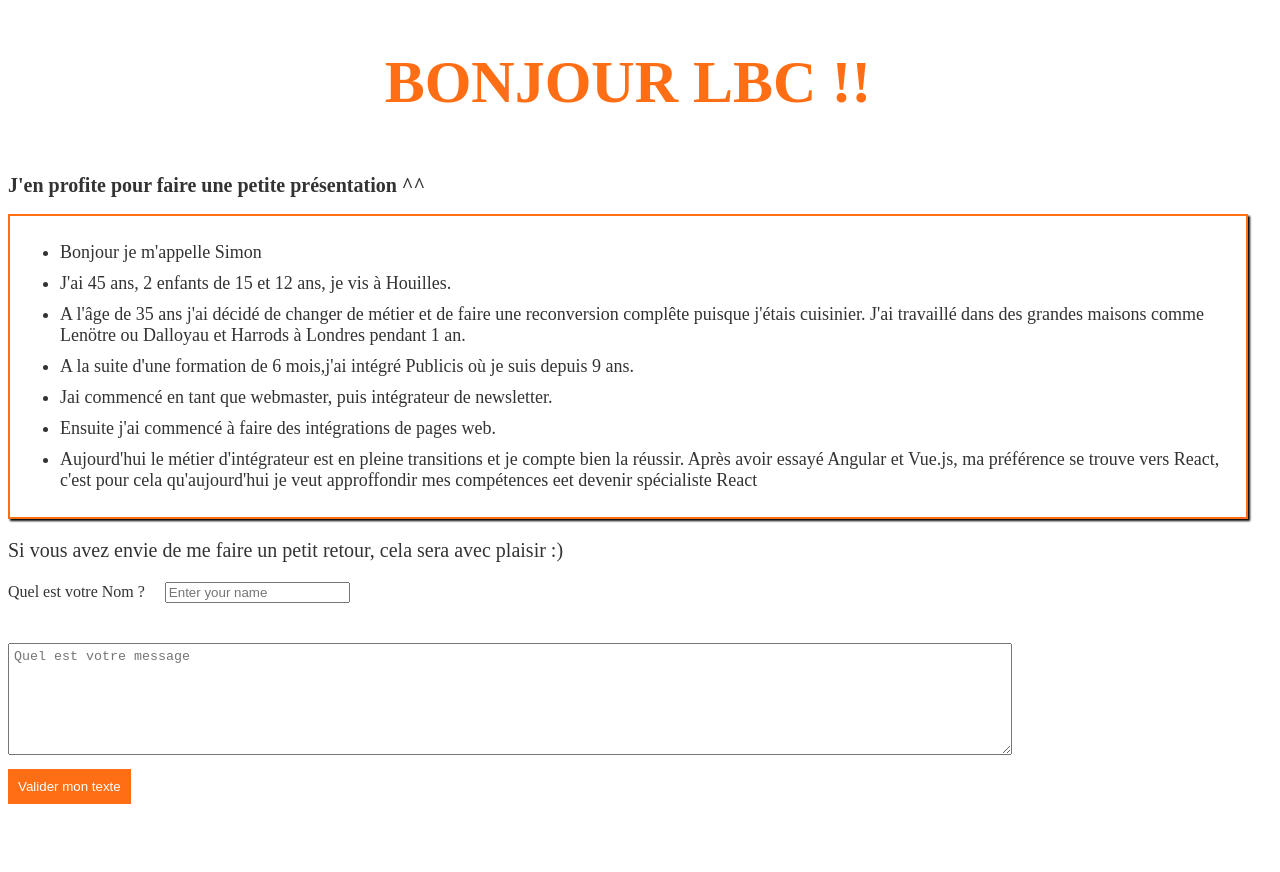
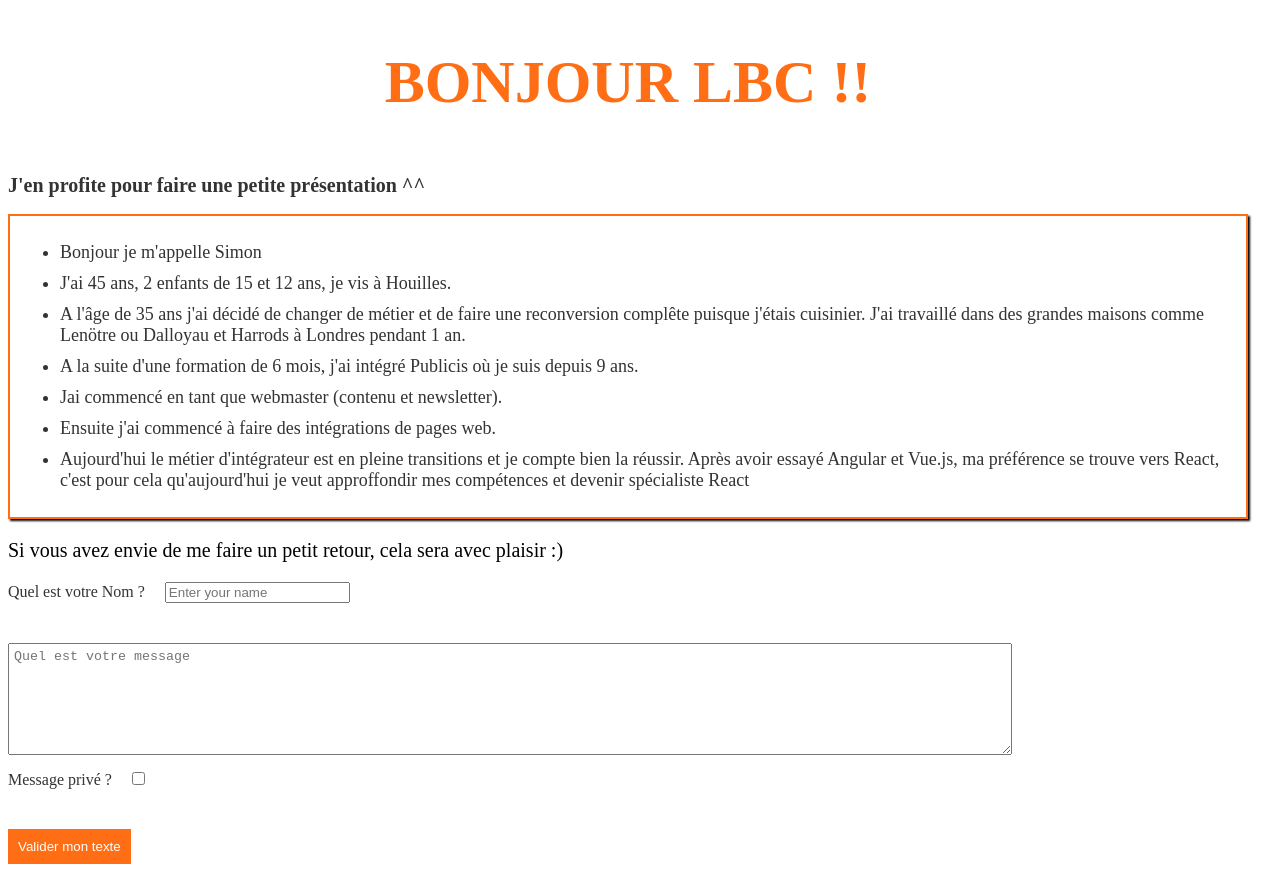
Before and after one commit to simmar/LBC-test, a Next.js app: page / in a window 1280 px wide. Before the commit the page ends 812 px from the top, so only its background shows below. Built offline with nearby package versions, Linux system fonts and the light colour scheme.

Commit message:
First end

```diff
--- a/Context.js
+++ b/Context.js
@@ -4,9 +4,12 @@ export const CartContext = createContext();
 const Context = (props) => {
   const [values, setValues] = useState('');
   const [isActive, setisActive] = useState(false);
+  const [checked, setIschecked] = useState(false);
 
   return (
-    <CartContext.Provider value={{values, setValues, isActive, setisActive}}>
+    <CartContext.Provider
+      value={{values, setValues, isActive, setisActive, checked, setIschecked}}
+    >
       {props.children}
     </CartContext.Provider>
   );
--- a/components/LoginFormValidationRules.js
+++ b/components/LoginFormValidationRules.js
@@ -3,7 +3,7 @@ export default function validate(values) {
   if (!values.firstName) {
     errors.firstName = 'Quel est votre petit nom ?';
   } else if (/[^a-zA-Z -]/.test(values.firstName)) {
-    errors.firstName = 'Très étrange votre nom ;)';
+    errors.firstName = 'Très étrange votre nom';
   }
   return errors;
 }
--- a/components/form.js
+++ b/components/form.js
@@ -1,15 +1,19 @@
 import styled from '@emotion/styled';
+import React from 'react';
 import validate from './LoginFormValidationRules';
 import useForm from './useForm';
 
-const P = styled('p')`
+const P = styled.p`
   margin-bottom: 20px;
-  font-size: 20px;
+  color: ${(props) => (props.primary ? 'red' : 'black')};
+  font-size: ${(props) => (props.primary ? '14px' : '20px')};
+  margin-top: ${(props) => (props.primary ? '5px' : '20px')};
 `;
 
 const Label = styled('label')`
   margin-bottom: 40px;
   display: block;
+  font-size: 16px;
 `;
 
 const Input = styled('input')`
@@ -22,15 +26,7 @@ const Message = styled('textarea')`
   min-height: 100px;
   padding: 5px;
 `;
-const Private = styled('label')`
-  font-size: 14px;
-  margin-bottom: 10px;
-  display: flex;
-  align-items: center;
-`;
-const Checkbox = styled('input')`
-  margin-right: 10px;
-`;
+
 const Submit = styled('button')`
   background: #ff6e14;
   color: white;
@@ -38,7 +34,10 @@ const Submit = styled('button')`
   padding: 10px;
 `;
 export default function Form() {
-  const {errors, handleChange, handleSubmit} = useForm(login, validate);
+  const {errors, handleChange, handleSubmit, handleChecked} = useForm(
+    login,
+    validate
+  );
 
   function login() {
     //console.log('test');
@@ -62,9 +61,7 @@ export default function Form() {
             name="firstName"
             required
           />
-          {errors.firstName && (
-            <p className="help is-danger">{errors.firstName}</p>
-          )}
+          {errors.firstName && <P primary>{errors.firstName}</P>}
         </Label>
       </div>
 
@@ -75,15 +72,10 @@ export default function Form() {
         required
       ></Message>
 
-      {/* <Label>
+      <Label>
         Message privé ?
-        <Input
-          name="private"
-          onChange={handleChange}
-          // checked={inputs.private || false}
-          type="checkbox"
-        />
-      </Label> */}
+        <Input name="private" onChange={handleChange} type="checkbox" />
+      </Label>
 
       <div className="has-text-centered mt-big">
         <Submit type="submit">Valider mon texte</Submit>
--- a/components/messagesReceived.js
+++ b/components/messagesReceived.js
@@ -8,14 +8,32 @@ const LI = styled.li({
 });
 
 export default function MessagesReceived() {
-  const {values, isActive} = useContext(CartContext);
-  console.log('values', values);
+  const {values, isActive, checked, setIschecked} = useContext(CartContext);
+
+  function UserGreeting(props) {
+    return <p>Ce message est privé</p>;
+  }
+
+  function GuestGreeting(props) {
+    return <p>Ce message n'est pas privé</p>;
+  }
+
+  function Greeting(props) {
+    if (!checked) {
+      return <UserGreeting />;
+    }
+    return <GuestGreeting />;
+  }
+
+  console.log('checked', checked);
+
   return (
     <div>
       {isActive ? (
         <div>
           <p>Bonjour mon nom est: {values.firstName}</p>
           <p>{values.message}</p>
+          <Greeting />
         </div>
       ) : null}
     </div>
--- a/components/useForm.js
+++ b/components/useForm.js
@@ -2,13 +2,16 @@ import {useContext, useEffect, useMemo, useState} from 'react';
 import {CartContext} from '../Context';
 
 const useForm = (callback, validate) => {
-  const {values, setValues, setisActive} = useContext(CartContext);
+  const {values, setValues, setisActive, checked, setIschecked} = useContext(
+    CartContext
+  );
   const [errors, setErrors] = useState({});
   const [isSubmitting, setIsSubmitting] = useState(false);
 
   useEffect(() => {
     if (Object.keys(errors).length === 0 && isSubmitting) {
       callback();
+      setisActive(true);
     }
   }, [callback, errors, isSubmitting]);
 
@@ -16,15 +19,6 @@ const useForm = (callback, validate) => {
     if (event) event.preventDefault();
     setErrors(validate(values));
     setIsSubmitting(true);
-    setisActive(true);
-
-    if (errors.firstName) {
-      setisActive(true);
-      console.log('setisActive(true)');
-    } else {
-      setisActive(false);
-      console.log('setisActive(false)');
-    }
   };
 
   const handleChange = (event) => {
@@ -32,6 +26,7 @@ const useForm = (callback, validate) => {
       ...values,
       [event.target.name]: event.target.value,
     }));
+    setIschecked(!checked);
   };
 
   return useMemo(() => ({
--- a/messages/data.js
+++ b/messages/data.js
@@ -11,18 +11,17 @@ const data = [
   },
   {
     message:
-      "A la suite d'une formation de 6 mois,j'ai intégré Publicis où je suis depuis 9 ans.",
+      "A la suite d'une formation de 6 mois, j'ai intégré Publicis où je suis depuis 9 ans.",
   },
   {
-    message:
-      'Jai commencé en tant que webmaster, puis intégrateur de newsletter.',
+    message: 'Jai commencé en tant que webmaster (contenu et newsletter).',
   },
   {
     message: "Ensuite j'ai commencé à faire des intégrations de pages web.",
   },
   {
     message:
-      "Aujourd'hui le métier d'intégrateur est en pleine transitions et je compte bien la réussir. Après avoir essayé Angular et Vue.js, ma préférence se trouve vers React, c'est pour cela qu'aujourd'hui je veut approffondir mes compétences eet devenir spécialiste React",
+      "Aujourd'hui le métier d'intégrateur est en pleine transitions et je compte bien la réussir. Après avoir essayé Angular et Vue.js, ma préférence se trouve vers React, c'est pour cela qu'aujourd'hui je veut approffondir mes compétences et devenir spécialiste React",
   },
 ];
 
```
